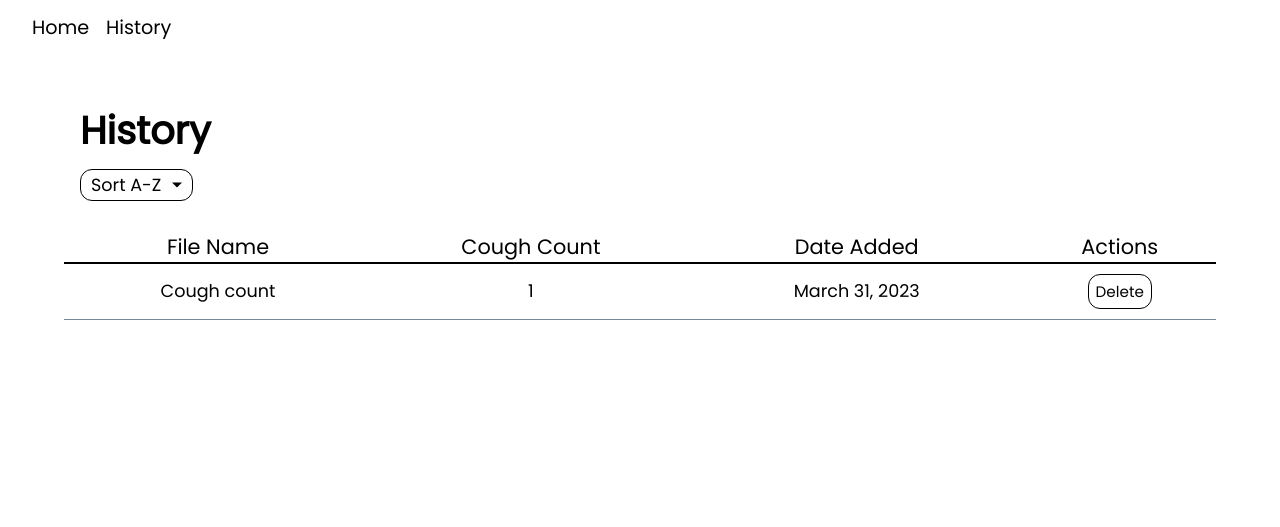
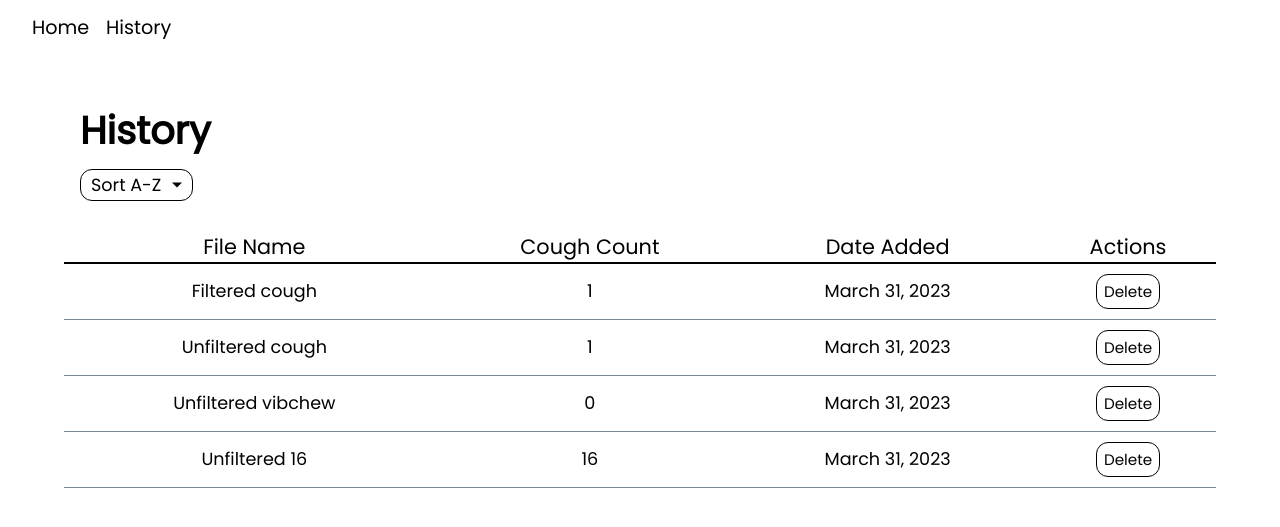
Before and after one commit to yna-arpon/horse-keeper, a Flask app: page /history in a window 1280 px wide. Shown: the top 527 px of the page. Run offline with Flask 3, Linux system fonts and the light colour scheme.

Commit message:
adding 4 files

```diff
--- a/templates/history.html
+++ b/templates/history.html
@@ -41,8 +41,26 @@
             <th> File Name </th> <th> Cough Count </th> <th> Date Added </th> <th> Actions </th>
         </tr>
             <tr>
-                <td class="name"> Cough count </td> <!-- Would use Jinja2 syntax to get info -->
+                <td class="name"> Filtered cough </td> <!-- Would use Jinja2 syntax to get info -->
                 <td> 1 </td>
+                <td> March 31, 2023 </td>
+                <td><input type="button" class = "deleteBtn" value="Delete" onclick="DeleteRowFunction(this)" > </td>
+            </tr>
+            <tr>
+                <td class="name"> Unfiltered cough </td> <!-- Would use Jinja2 syntax to get info -->
+                <td> 1 </td>
+                <td> March 31, 2023 </td>
+                <td><input type="button" class = "deleteBtn" value="Delete" onclick="DeleteRowFunction(this)" > </td>
+            </tr>
+            <tr>
+                <td class="name"> Unfiltered vibchew </td> <!-- Would use Jinja2 syntax to get info -->
+                <td> 0 </td>
+                <td> March 31, 2023 </td>
+                <td><input type="button" class = "deleteBtn" value="Delete" onclick="DeleteRowFunction(this)" > </td>
+            </tr>
+            <tr>
+                <td class="name"> Unfiltered 16 </td> <!-- Would use Jinja2 syntax to get info -->
+                <td> 16 </td>
                 <td> March 31, 2023 </td>
                 <td><input type="button" class = "deleteBtn" value="Delete" onclick="DeleteRowFunction(this)" > </td>
             </tr>
```
